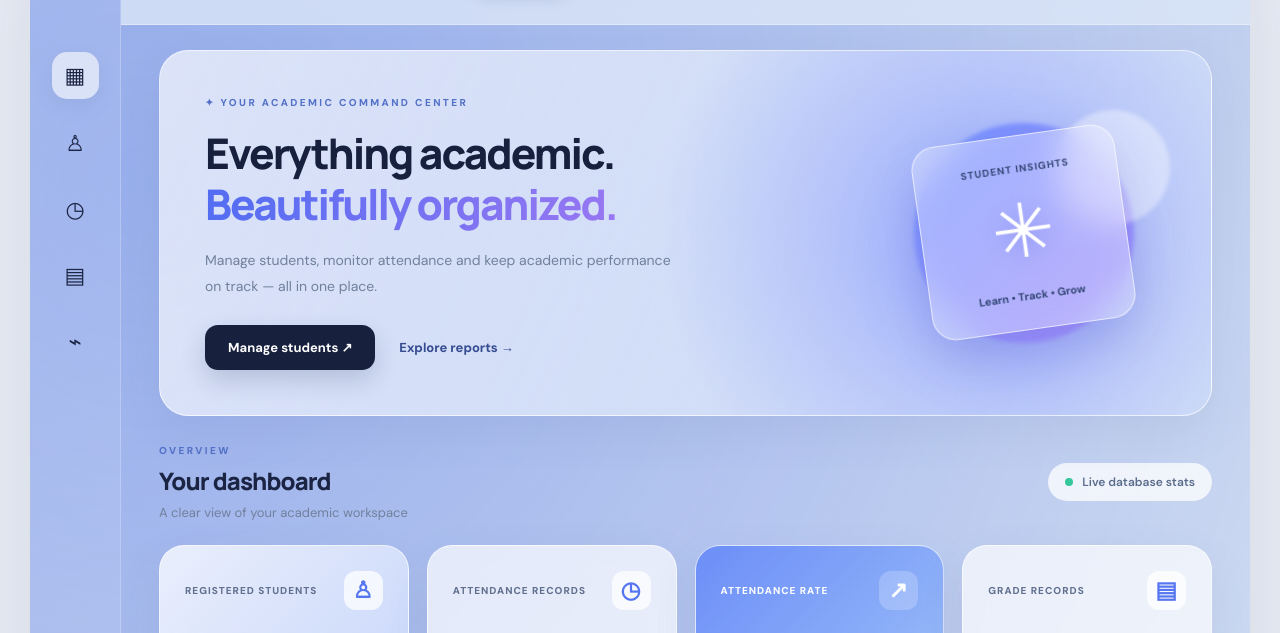
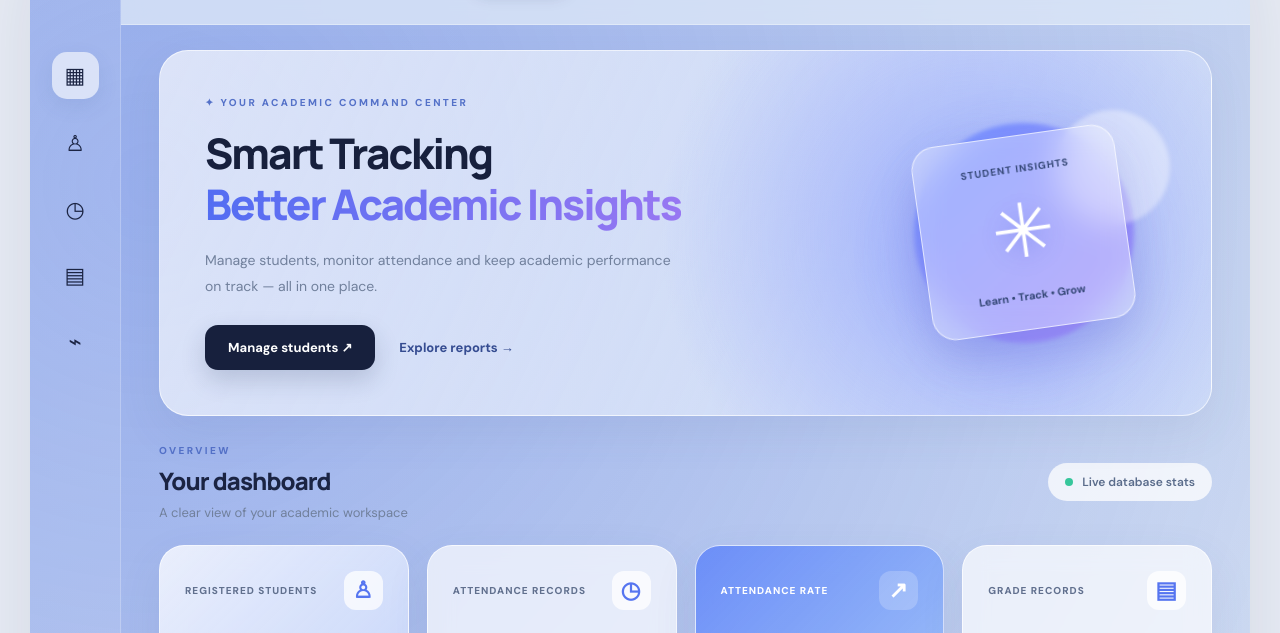
Before and after one commit to kenissharandhawa-wq/Dbms_Capstone_sem3, a website: page public/index.html in a window 1280 px wide. Shown: the part 115-748 px from the top of the page. Drawn offline with Linux system fonts and the light colour scheme; no server answers.

Commit message:
Changes made

```diff
--- a/public/index.html
+++ b/public/index.html
@@ -49,8 +49,8 @@
         <header class="page-header">
           <div class="hero-copy">
             <span class="eyebrow">✦ YOUR ACADEMIC COMMAND CENTER</span>
-            <h1>Everything academic.<br>
-              <em>Beautifully organized.</em>
+            <h1>Smart Tracking<br>
+              <em>Better Academic Insights</em>
             </h1>
             <p class="muted">
               Manage students, monitor attendance and keep
```
